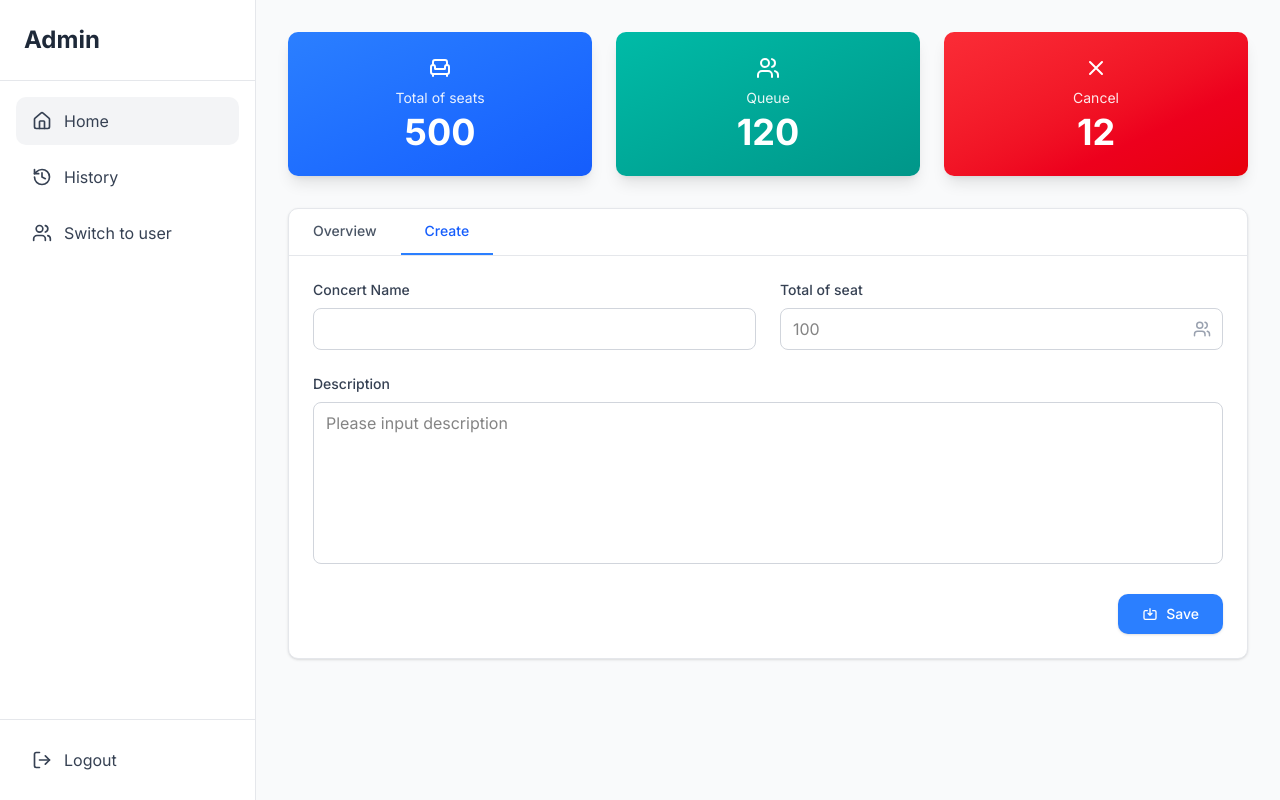
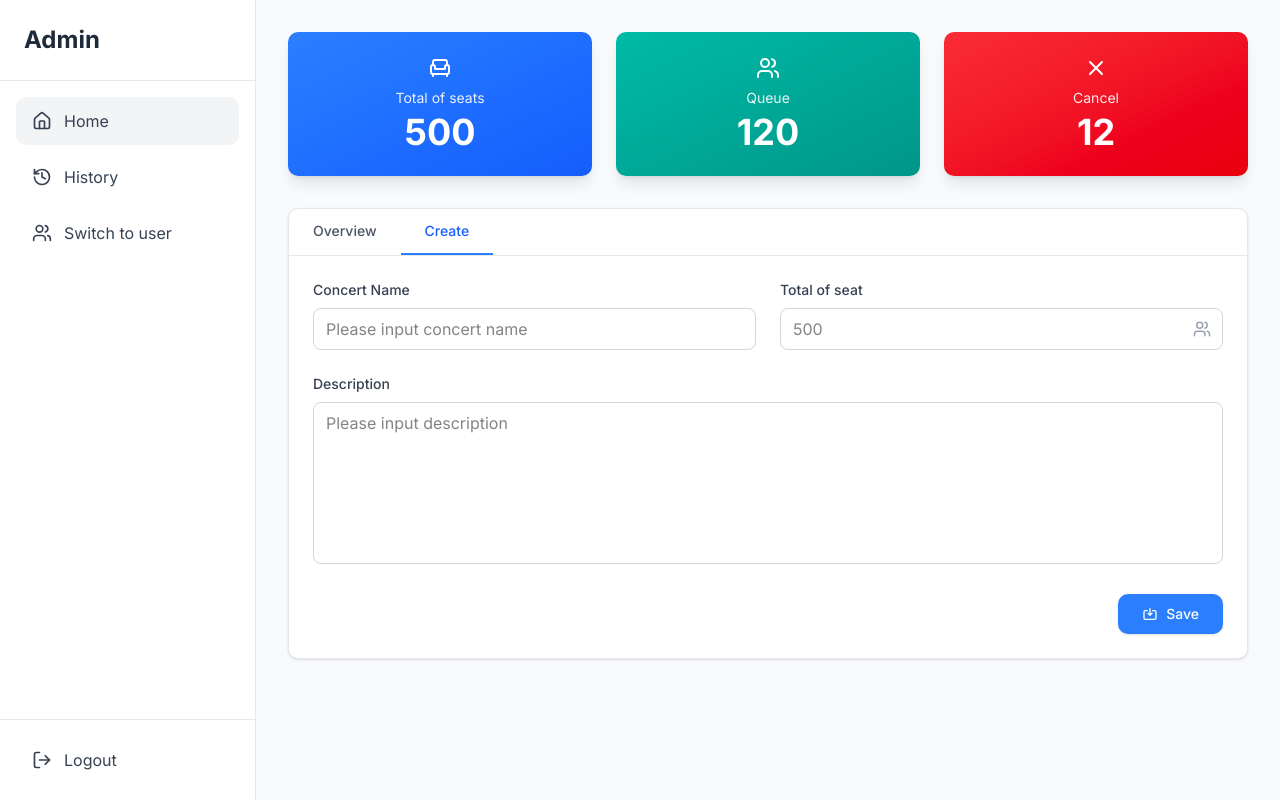
Before and after one commit to AUM-SO/FrontEnd-FreeConcert, a Next.js app: page /dashboard in a window 1280 px wide. Both pictures are taken after a click on the button "Create". Built offline with nearby package versions, Linux system fonts and the light colour scheme.

Commit message:
fix: update placeholder text for concert name and total seats input fields

```diff
--- a/src/app/dashboard/page.tsx
+++ b/src/app/dashboard/page.tsx
@@ -223,7 +223,7 @@ export default function DashboardPage() {
                         value={concertName}
                         onChange={(e) => setConcertName(e.target.value)}
                         className="w-full px-3 py-2 border border-gray-300 rounded-md focus:outline-none focus:ring-2 focus:ring-blue-500 focus:border-transparent"
-                        placeholder=""
+                        placeholder="Please input concert name"
                       />
                     </div>
 
@@ -239,7 +239,7 @@ export default function DashboardPage() {
                           value={totalSeats}
                           onChange={(e) => setTotalSeats(e.target.value)}
                           className="w-full px-3 py-2 pr-10 border border-gray-300 rounded-md focus:outline-none focus:ring-2 focus:ring-blue-500 focus:border-transparent"
-                          placeholder="100"
+                          placeholder="500"
                         />
                         <div className="absolute inset-y-0 right-0 flex items-center pr-3 pointer-events-none">
                           <Users size={18} className="text-gray-400" />
```
